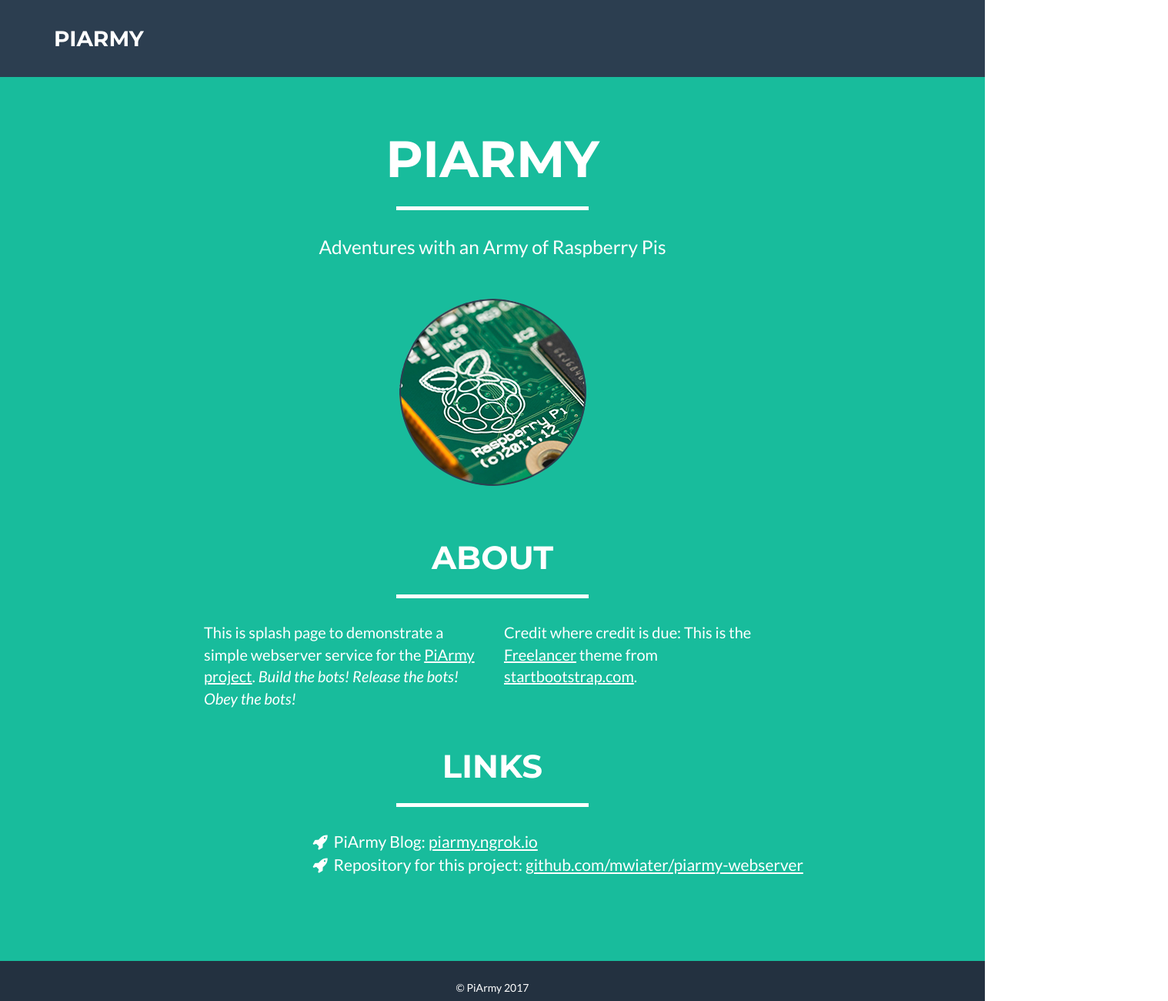
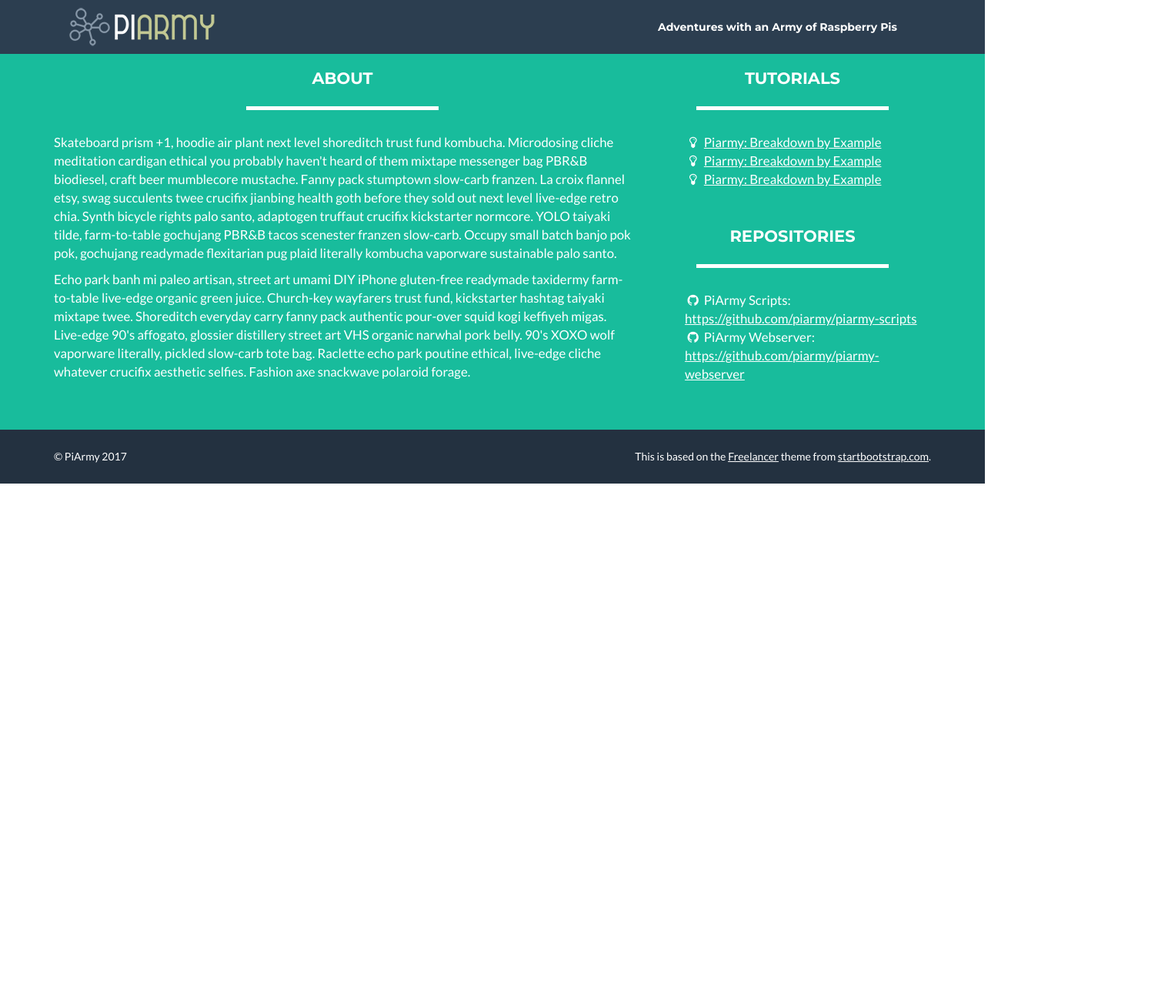
Before and after one commit to piarmy/piarmy-webserver, a plain HTML site: page containerFiles/index.html in a window 1280 px wide. Shown: the top 1300 px of the page at 77% size, 1518 px wide, since content can reach past the window. After the commit the page ends 800 px from the top, so only its background shows below. Drawn offline with nearby package versions, Linux system fonts and the light colour scheme.

Commit message:
layout updates

```diff
--- a/containerFiles/index.html
+++ b/containerFiles/index.html
@@ -32,14 +32,21 @@
 </head>
 
 <style>
-section.success {
-    padding-bottom: 100px;
-    padding-top: 0px;
+
+#maincontent {
+}
+
+section {
+    padding: 50px 0;
+}
+
+section h2 {
+    font-size: 1.5em;
 }
 
 div#maincontent {
     padding-bottom: 50px;
-    padding-top: 150px;
+    padding-top: 80px;
 }
 
 ul.links {
@@ -50,6 +57,27 @@
     list-style-type: none;
 }
 
+.navbar-custom {
+    padding: 5px 0;
+}
+
+.tagline {
+    color: #fff;
+    display: block;
+    margin-top: 20px;
+    margin-left: 10px;
+    margin-right: 10px;
+    text-transform: none;
+}
+
+.copy {
+    font-size: 1.2em;
+}
+
+ul.links {
+    font-size: 1.2em;
+}
+
 </style>
 
 <body id="page-top" class="index">
@@ -58,62 +86,50 @@
     <!-- Navigation -->
     <nav id="mainNav" class="navbar navbar-default navbar-fixed-top navbar-custom">
         <div class="container">
-            <!-- Brand and toggle get grouped for better mobile display -->
-            <div class="navbar-header page-scroll">
-                <a class="navbar-brand" href="#page-top">PiArmy</a>
+            <div class="col-lg-8">
+                 <img class="img-responsive" src="img/PiArmy.png" alt="">
             </div>
+
+            <div class="col-lg-4">
+                <span class="tagline">Adventures with an Army of Raspberry Pis</span>
+            </div>
+
         </div>
         <!-- /.container-fluid -->
     </nav>
 
-    <!-- Header -->
-    <header>
-        <div class="container" id="maincontent" tabindex="-1">
-            <div class="row">
-                <div class="col-lg-12">
-                    <div class="intro-text">
-                        <h1 class="name">PiArmy</h1>
-                        <hr class="star-light">
-                        <span class="skills">Adventures with an Army of Raspberry Pis</span>
-                    </div>
-                    <img style="margin-top: 50px;" class="img-responsive" src="img/pi.png" alt="">
+    <!-- About Section -->
+    <section class="success" id="maincontent">
+        <div class="container">
+            <div class="row" style="margin-top: 40px;">
+                <div class="col-lg-8 text-center">
+                    <h2>About</h2>
+                    <hr class="star-light">
+                    <p class="text-left copy">Skateboard prism +1, hoodie air plant next level shoreditch trust fund kombucha. Microdosing cliche meditation cardigan ethical you probably haven't heard of them mixtape messenger bag PBR&B biodiesel, craft beer mumblecore mustache. Fanny pack stumptown slow-carb franzen. La croix flannel etsy, swag succulents twee crucifix jianbing health goth before they sold out next level live-edge retro chia. Synth bicycle rights palo santo, adaptogen truffaut crucifix kickstarter normcore. YOLO taiyaki tilde, farm-to-table gochujang PBR&B tacos scenester franzen slow-carb. Occupy small batch banjo pok pok, gochujang readymade flexitarian pug plaid literally kombucha vaporware sustainable palo santo.</p>
+
+                    <p class="text-left copy">Echo park banh mi paleo artisan, street art umami DIY iPhone gluten-free readymade taxidermy farm-to-table live-edge organic green juice. Church-key wayfarers trust fund, kickstarter hashtag taiyaki mixtape twee. Shoreditch everyday carry fanny pack authentic pour-over squid kogi keffiyeh migas. Live-edge 90's affogato, glossier distillery street art VHS organic narwhal pork belly. 90's XOXO wolf vaporware literally, pickled slow-carb tote bag. Raclette echo park poutine ethical, live-edge cliche whatever crucifix aesthetic selfies. Fashion axe snackwave polaroid forage.</p>
+                </div>
+
+                <div class="col-lg-4 text-center">
+                    <h2>Tutorials</h2>
+                    <hr class="star-light">
+                    <ul class="links text-left" >
+                        <li><i class="fa fa-fw  fa-lightbulb-o" aria-hidden="true"></i> <a style="color:#fff;text-decoration: underline;" target="_blank" href="https://github.com/piarmy/piarmy-scripts">Piarmy: Breakdown by Example</a></li>
+                        <li><i class="fa fa-fw  fa-lightbulb-o" aria-hidden="true"></i> <a style="color:#fff;text-decoration: underline;" target="_blank" href="https://github.com/piarmy/piarmy-scripts">Piarmy: Breakdown by Example</a></li>
+                        <li><i class="fa fa-fw  fa-lightbulb-o" aria-hidden="true"></i> <a style="color:#fff;text-decoration: underline;" target="_blank" href="https://github.com/piarmy/piarmy-scripts">Piarmy: Breakdown by Example</a></li>
+                    </ul>
+
+                    <br /><br />
+
+                    <h2>Repositories</h2>
+                    <hr class="star-light">
+                    <ul class="links text-left" >
+                        <li><i class="fa fa-fw fa-github" aria-hidden="true"></i> PiArmy Scripts: <a style="color:#fff;text-decoration: underline;" target="_blank" href="https://github.com/piarmy/piarmy-scripts">https://github.com/piarmy/piarmy-scripts</a></li>
+                        <li><i class="fa fa-fw fa-github" aria-hidden="true"></i> PiArmy Webserver: <a style="color:#fff;text-decoration: underline;" target="_blank" href="https://github.com/piarmy/piarmy-scripts">https://github.com/piarmy/piarmy-webserver</a></li>
+                    </ul>
                 </div>
             </div>
-        </div>
-    </header>
 
-    <!-- About Section -->
-    <section class="success" id="about">
-        <div class="container">
-            <div class="row">
-                <div class="col-lg-12 text-center">
-                    <h2>About</h2>
-                    <hr class="star-light">
-                </div>
-            </div>
-            <div class="row">
-                <div class="col-lg-4 col-lg-offset-2">
-                    <p>This is splash page to demonstrate a simple webserver service for the <a style="color:#fff;text-decoration: underline;" target="_blank" href="http://piarmy.ngrok.io/">PiArmy project</a>. <em>Build the bots! Release the bots! Obey the bots!</em></p>
-                </div>
-                <div class="col-lg-4">
-                    <p>Credit where credit is due: This is the <a style="color:#fff;text-decoration: underline;" target="_blank" href="https://startbootstrap.com/template-overviews/freelancer/">Freelancer</a> theme from <a style="color:#fff;text-decoration: underline;" target="_blank" href="https://startbootstrap.com">startbootstrap.com</a>.</p>
-                </div>
-            </div>
-            <div class="row" style="margin-top: 40px;">
-                <div class="col-lg-12 text-center">
-                    <h2>Links</h2>
-                    <hr class="star-light">
-                </div>
-            </div>
-            <div class="row">
-                <div class="col-lg-12 col-lg-offset-3">
-                    <ul class="links">
-                        <li><i class="fa fa-fw fa-rocket" aria-hidden="true"></i> PiArmy Blog: <a style="color:#fff;text-decoration: underline;" target="_blank" href="http://piarmy.ngrok.io">piarmy.ngrok.io</a></li>
-                        <li><i class="fa fa-fw fa-rocket" aria-hidden="true"></i> Repository for this project: <a style="color:#fff;text-decoration: underline;" target="_blank" href="https://github.com/mwiater/piarmy-webserver">github.com/mwiater/piarmy-webserver</a></li>
-                    </ul>
-                </div>
-
-            </div>
         </div>
     </section>
 
@@ -122,8 +138,12 @@
         <div class="footer-below">
             <div class="container">
                 <div class="row">
-                    <div class="col-lg-12">
+                    <div class="col-lg-6" style="text-align:left;">
                         &copy; PiArmy <script>document.write(new Date().getFullYear());</script>
+                    </div>
+
+                    <div class="col-lg-6" style="text-align:right;">
+                        This is based on the <a style="color:#fff;text-decoration: underline;" target="_blank" href="https://startbootstrap.com/template-overviews/freelancer/">Freelancer</a> theme from <a style="color:#fff;text-decoration: underline;" target="_blank" href="https://startbootstrap.com">startbootstrap.com</a>.
                     </div>
                 </div>
             </div>
@@ -148,10 +168,8 @@
 
     <!-- Contact Form JavaScript -->
     <script src="js/jqBootstrapValidation.js"></script>
-    <script src="js/contact_me.js"></script>
 
     <!-- Theme JavaScript -->
-    <script src="js/freelancer.min.js"></script>
 
 </body>
 
```
Also changed, not shown: containerFiles/img/PiArmy.png (added), containerFiles/img/pi.png (deleted), containerFiles/img/portfolio/cabin.png (deleted), containerFiles/img/portfolio/cake.png (deleted), containerFiles/img/portfolio/circus.png (deleted), containerFiles/img/portfolio/game.png (deleted), containerFiles/img/portfolio/safe.png (deleted), containerFiles/img/portfolio/submarine.png (deleted).
